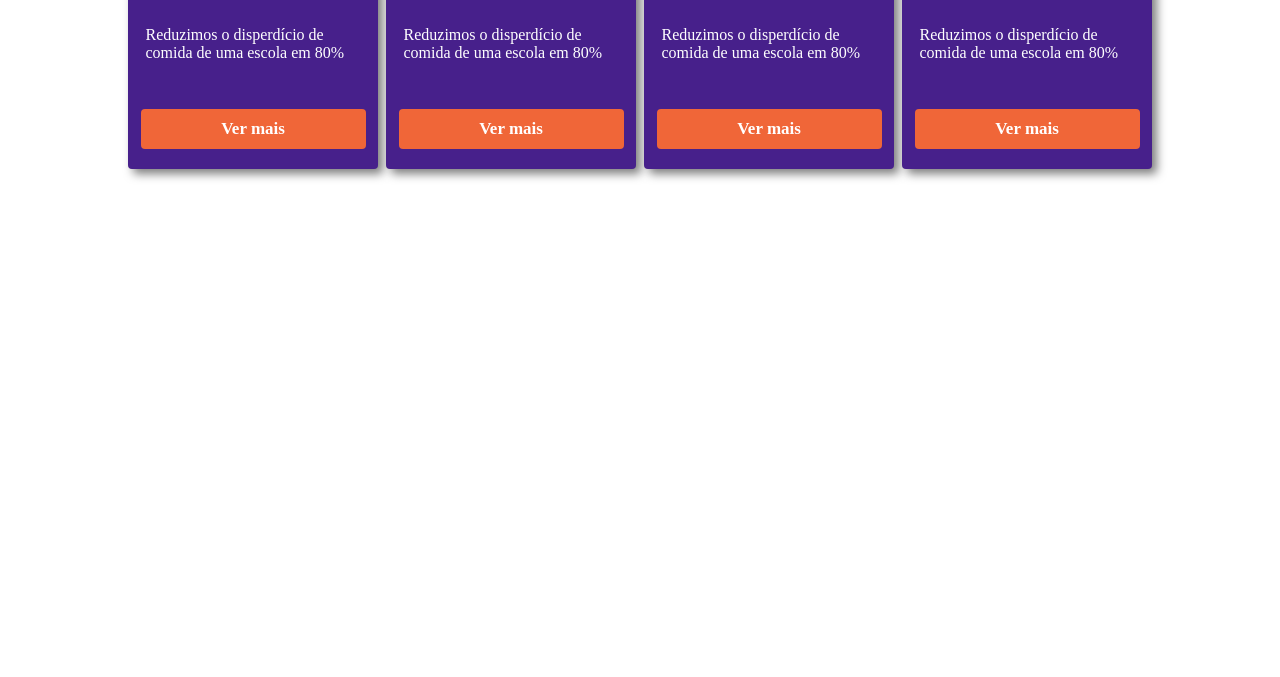
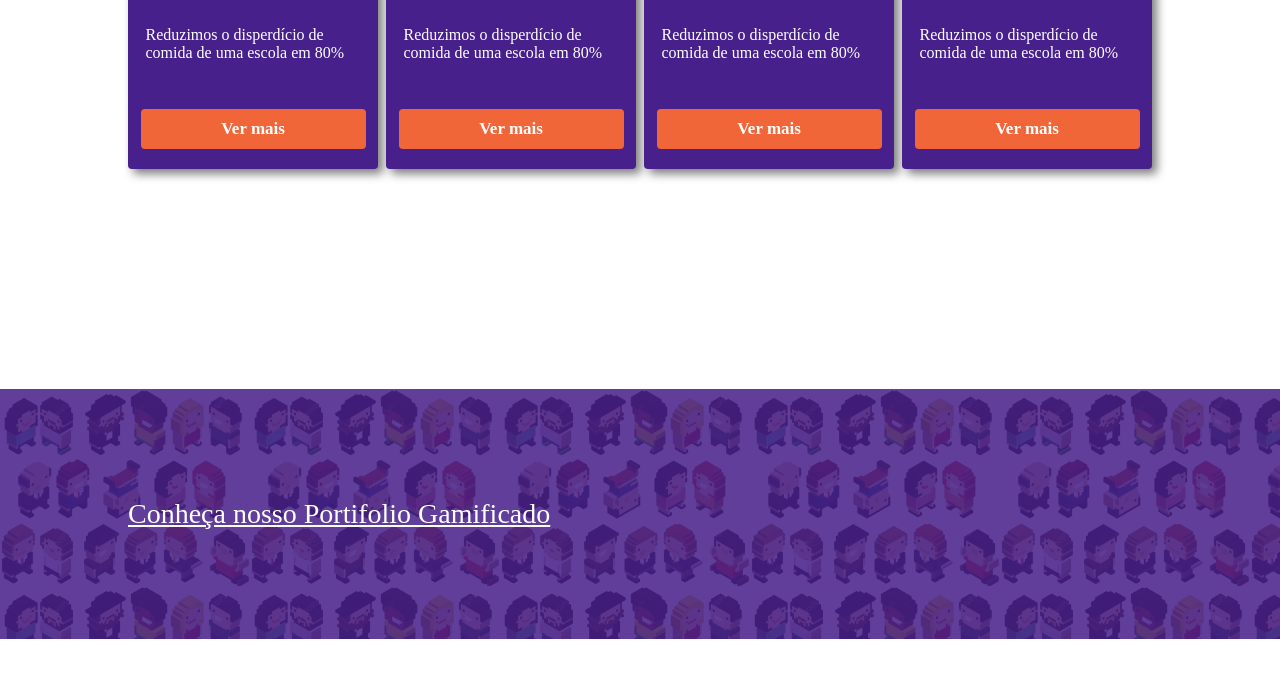
Before and after one commit to AnabellePastore/gamificaai, a plain HTML site: page index.html in a window 1280 px wide. Shown: the part 1933-2610 px from the top of the page. Before the commit the page ends 2322 px from the top, so only its background shows below. Drawn offline with Linux system fonts and the light colour scheme; a web font is replaced by a local one.

Commit message:
feat: Portifolio, feio com paralaxe

```diff
--- a/index.html
+++ b/index.html
@@ -18,8 +18,8 @@
                 <img src="img/logo (1).svg" alt="logo da empresa Gamifica AI">
                 <nav class="menu">
                     <a href="#sobre">Sobre</a>
-                    <a href="#">Cases de Sucesso</a>
-                    <a href="#">Portifolio</a>
+                    <a href="#cases">Cases de Sucesso</a>
+                    <a href="#portifolio">Portifolio</a>
                     <a href="#">Contate-nos</a>
                </nav>
 
@@ -74,7 +74,15 @@
 
     </section>
 
+    <section id="portifolio">
+       <div class="filtro"></div>
+        <div class="container-grid">
+            <a href="#"> Conheça nosso Portifolio Gamificado</a>
 
+
+        </div>
+
+    </section>
 
 
 
--- a/style.css
+++ b/style.css
@@ -194,3 +194,55 @@ border-radius: 4px 4px  0  0;
 .card button:hover {
     background-color: #ad4929;
 }
+
+#portifolio{
+height: 250px;
+
+margin-bottom: 120px;
+
+background-image: url(img/bonecos.png);
+background-size: 250px;
+
+background-repeat: repeat;
+background-attachment: fixed;
+
+position: relative;
+}
+
+.filtro{
+
+    height: 100%;
+    width: 100%;
+
+    background-color: #47208Bdc;
+    position: absolute;
+    top: 0;
+}
+#portifolio .container-grid{
+
+    height: 100%;
+
+    display: flex;
+    flex-direction: column;
+    justify-content: center;
+
+}
+
+
+#portifolio a{
+    width: fit-content;
+
+    font-family: "Anta";
+    font-size: 28px;
+
+    color: white;
+
+    z-index: 1;
+}
+
+#portifolio a:hover{
+    transform: scale(1.05);
+
+
+
+}
```
Also changed, not shown: img/bonecos.png (added).
